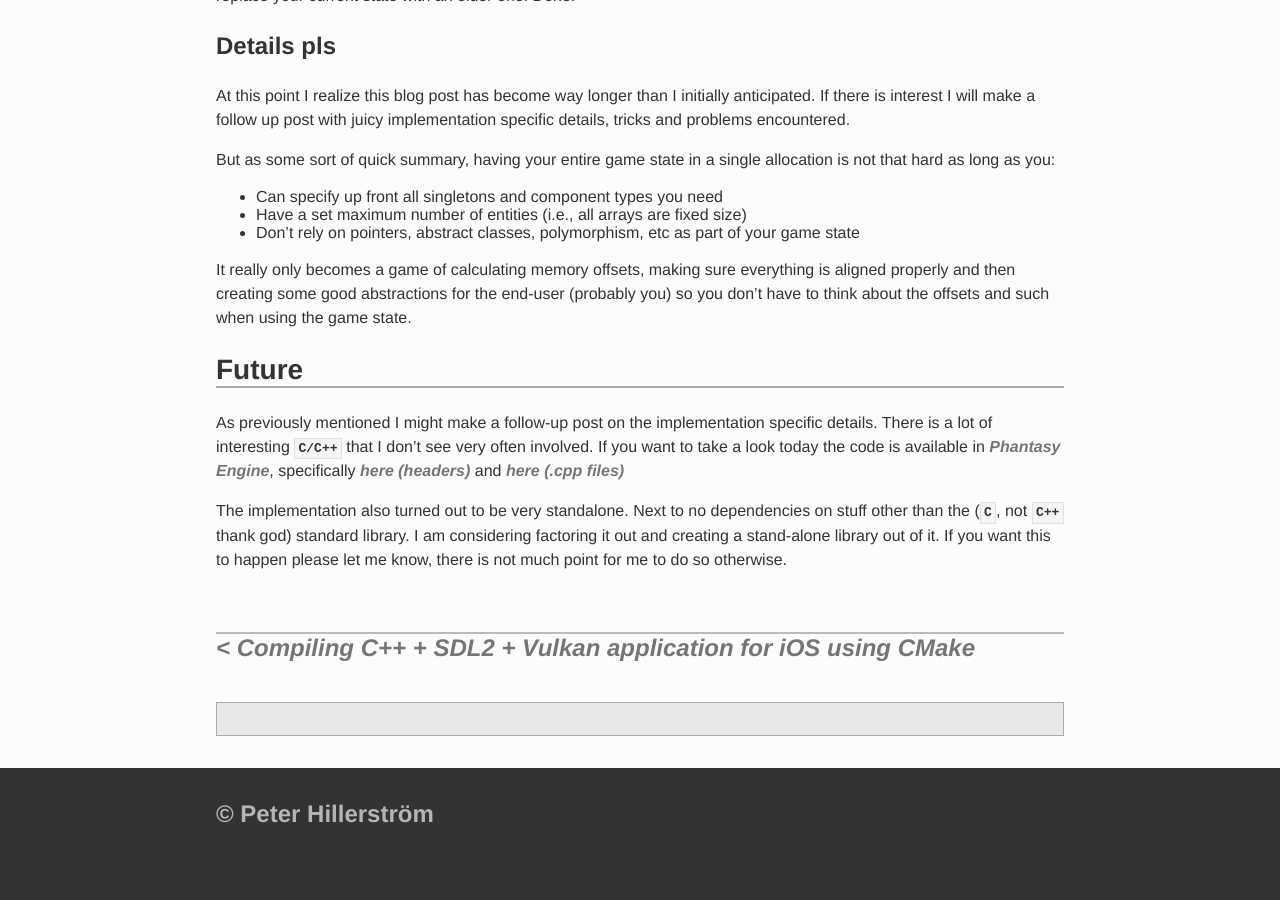
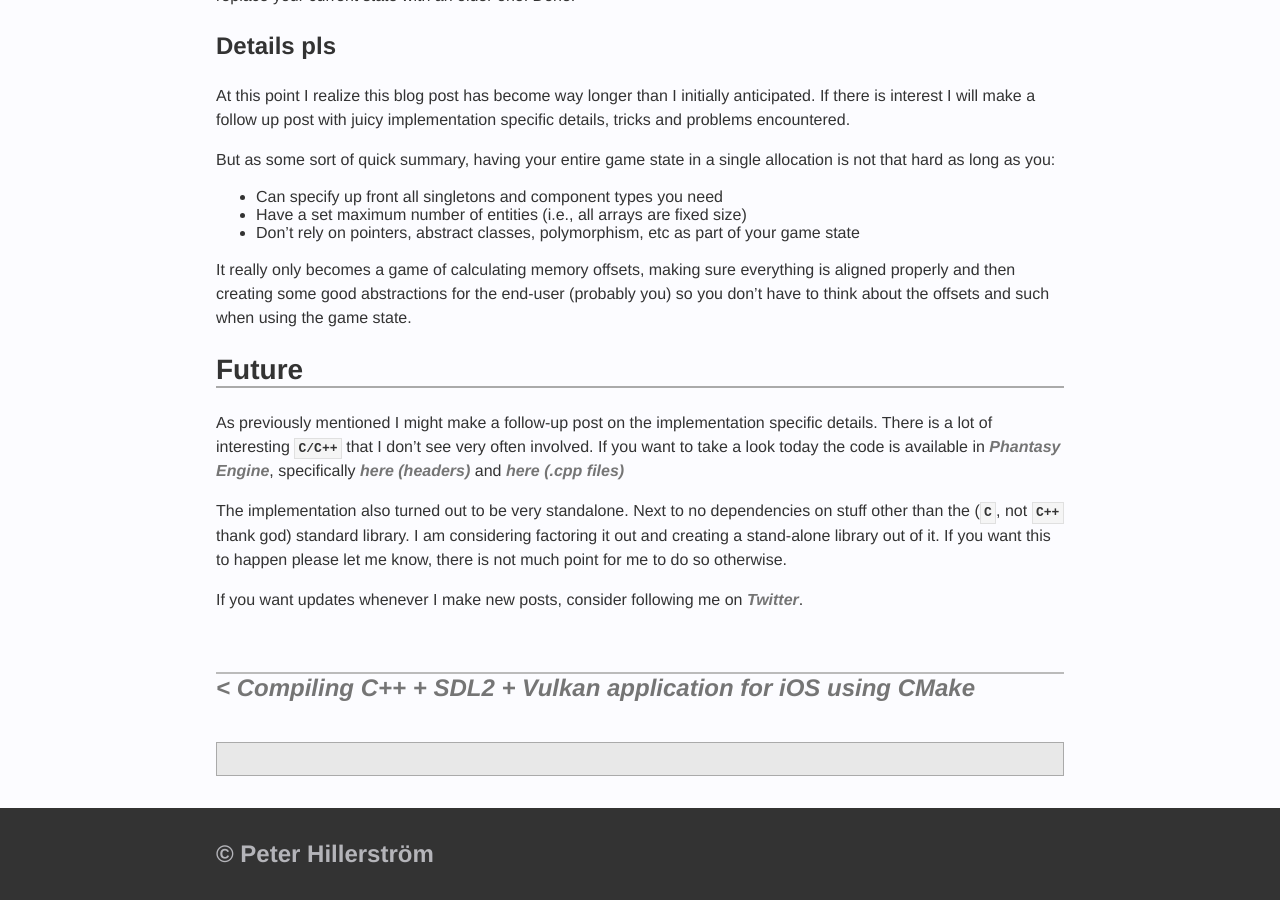
Before and after one commit to skipifzero/SkipIfZero.github.io, a Jekyll site: the page built from _posts/2019-04-29-single-chunk-game-state.md, in a window 1280 px wide and 900 px high, scrolled down 5279 px. Built offline with Jekyll 4.4.1, drawn with Linux system fonts in a browser that asks for light colours; formulas are drawn with MathJax 3; comment, search, counter and statistics services are not loaded; before the commit the page ends 6139 px from its top, so only the background shows below that.

Commit message:
Small bug fix

````diff
--- a/_posts/2019-04-29-single-chunk-game-state.md
+++ b/_posts/2019-04-29-single-chunk-game-state.md
@@ -19,7 +19,7 @@ I have split the game state into two types of data, singletons and components (a
 
 ```cpp
 struct CameraState {
-	vec3 pos;
+  vec3 pos;
   vec3 dir;
   float verticalFov;
 };
@@ -192,3 +192,5 @@ It really only becomes a game of calculating memory offsets, making sure everyth
 As previously mentioned I might make a follow-up post on the implementation specific details. There is a lot of interesting `C/C++` that I don't see very often involved. If you want to take a look today the code is available in [Phantasy Engine](https://github.com/PetorSFZ/PhantasyEngine), specifically [here (headers)](https://github.com/PetorSFZ/PhantasyEngine/tree/master/engine/include/ph/state) and [here (.cpp files)](https://github.com/PetorSFZ/PhantasyEngine/tree/master/engine/src/ph/state)
 
 The implementation also turned out to be very standalone. Next to no dependencies on stuff other than the (`C`, not `C++` thank god) standard library. I am considering factoring it out and creating a stand-alone library out of it. If you want this to happen please let me know, there is not much point for me to do so otherwise.
+
+If you want updates whenever I make new posts, consider following me on [Twitter](https://twitter.com/PetorSFZ).
````
